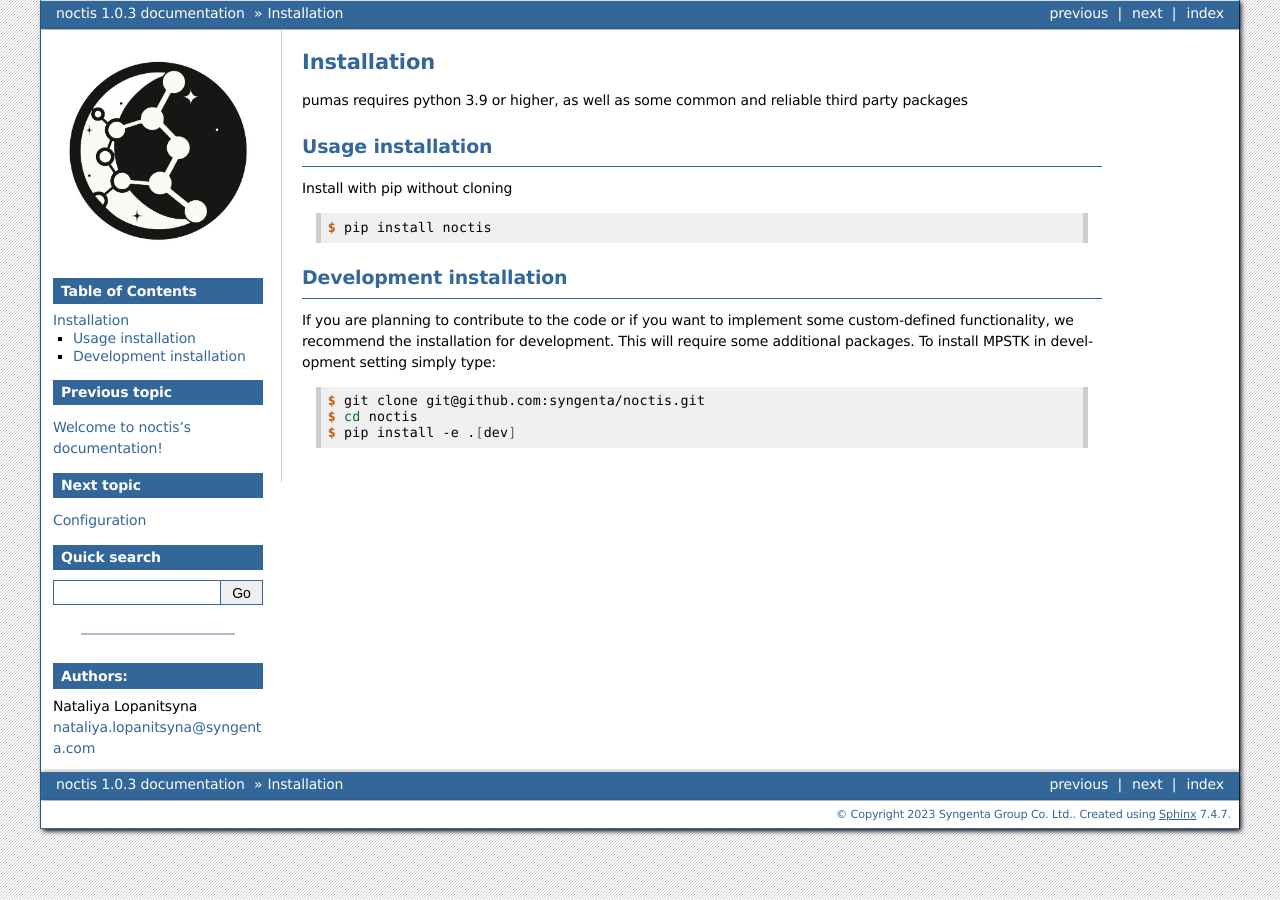
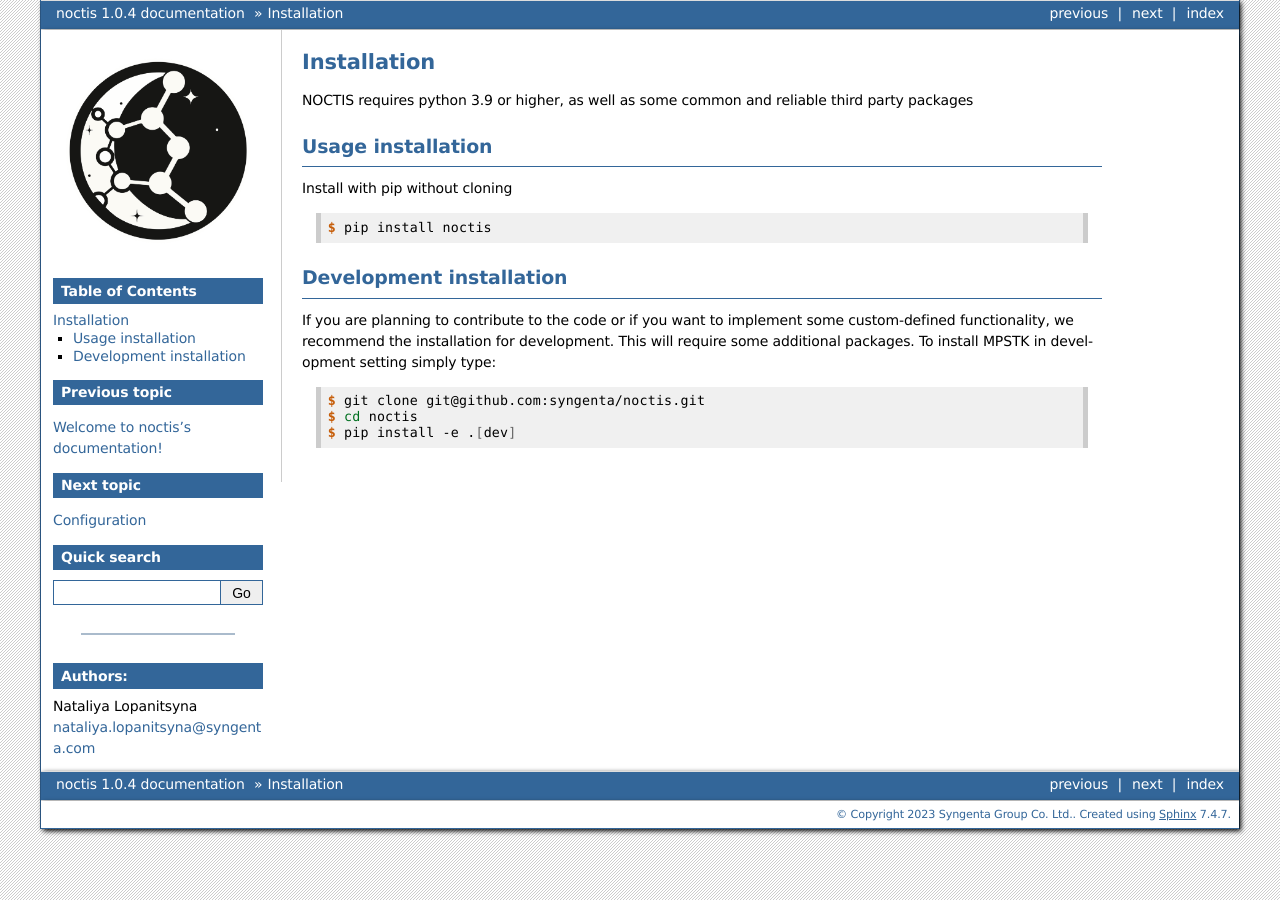
Before and after one commit to syngenta/noctis, a Sphinx documentation site: the page built from docs/source/pages/installation.rst, in a window 1280 px wide. Built offline with Sphinx 7.4.7, drawn with Linux system fonts in a browser that asks for light colours.

Commit message:
release 1.0.4 (#47)
* Fix docs (#45)

* added info to readme

* fixed readme style

* fixed readme config statement

* added link to the docs

* typos in docs

* Bump version 1.0.3 -> 1.0.4

```diff
--- a/docs/source/pages/data_transformation/index.rst
+++ b/docs/source/pages/data_transformation/index.rst
@@ -6,7 +6,7 @@
 Overview
 --------
 
-The Data Transformation module is a key component of the Noctis project, focusing on various aspects of data manipulation, formatting, and processing. This module provides tools for styling data, formatting Neo4j results, and both preprocessing and postprocessing of chemical data.
+The Data Transformation module is a key component of the NOCTIS, focusing on various aspects of data manipulation, formatting, and processing. This module provides tools for styling data, formatting Neo4j results, and both preprocessing and postprocessing of chemical data.
 
 Data Styles
 -----------
--- a/docs/source/pages/installation.rst
+++ b/docs/source/pages/installation.rst
@@ -1,7 +1,7 @@
 Installation
 ============
 
-pumas requires python 3.9 or higher, as well as some common and reliable third party packages
+NOCTIS requires python 3.9 or higher, as well as some common and reliable third party packages
 
 Usage installation
 --------------------
--- a/pyproject.toml
+++ b/pyproject.toml
@@ -6,7 +6,7 @@
 
 [project]
 name = "noctis"
-version = "1.0.3"
+version = "1.0.4"
 requires-python = ">=3.9"
 classifiers = [
     # -- Do not remove these classifiers --
@@ -33,7 +33,7 @@
 dev = {file = "requirements-dev.txt"}
 
 [tool.bumpver]
-current_version = "1.0.3"
+current_version = "1.0.4"
 version_pattern = "MAJOR.MINOR.PATCH"
 commit_message  = "Bump version {old_version} -> {new_version}"
 commit          = true
```
Also changed, not shown: README.rst (+28 -10 lines).
